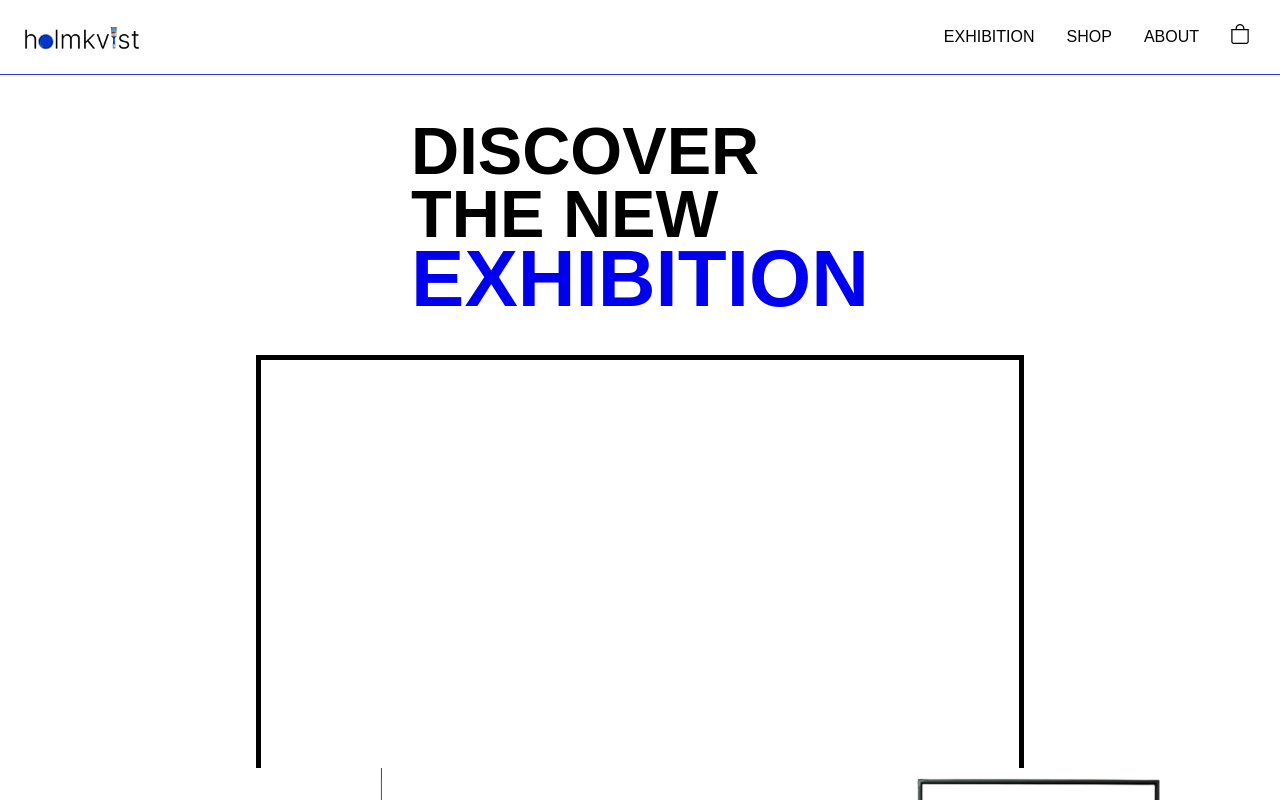
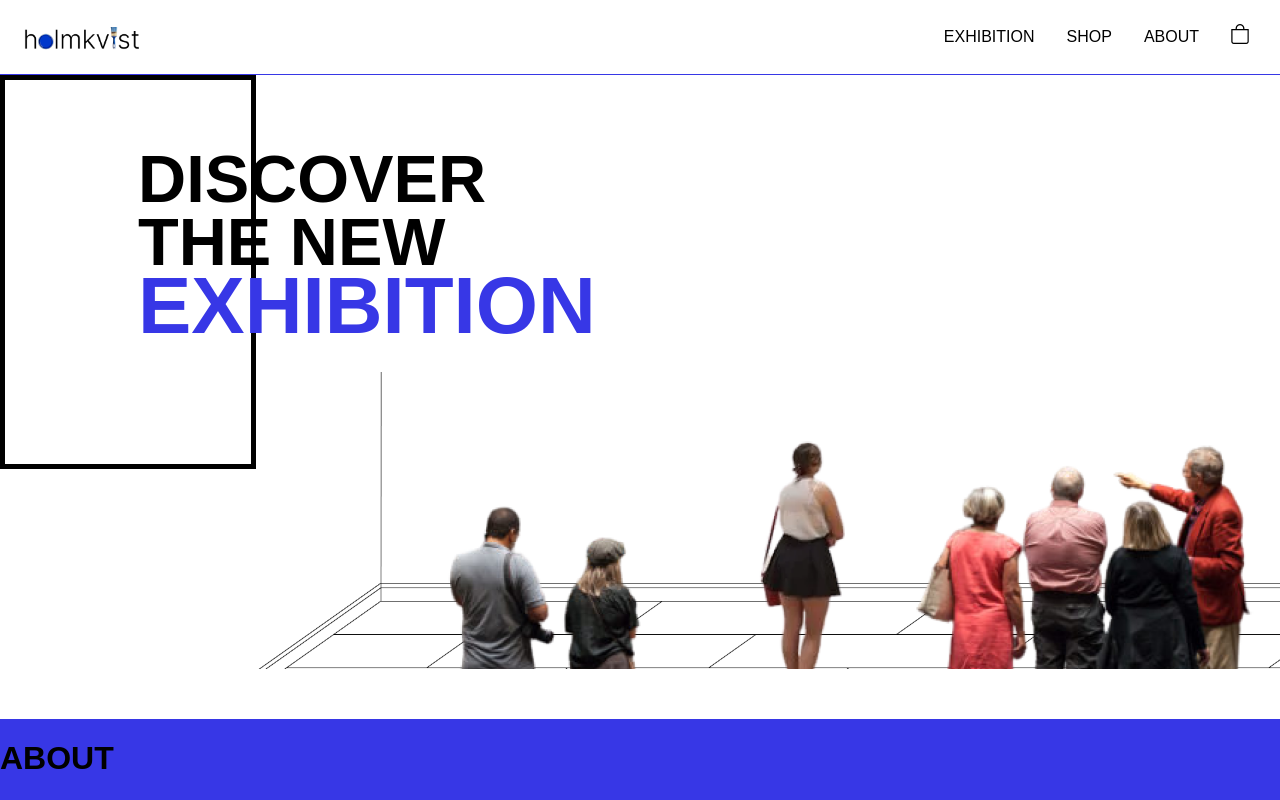
Before and after one commit to Holmkvists/vernissage, a React (Create React App) app: page / in a window 1280 px wide. Shown: the top 800 px of the page. Built offline with nearby package versions, Linux system fonts and the light colour scheme.

Commit message:
more updates

```diff
--- a/src/components/Footer/footer.scss
+++ b/src/components/Footer/footer.scss
@@ -51,6 +51,7 @@ footer:hover {
       ul {
         flex-direction: row;
         gap: 100px;
+        padding: 0.5em 1.5em;
       }
     }
   }
--- a/src/components/Header/header.scss
+++ b/src/components/Header/header.scss
@@ -86,6 +86,8 @@ header:hover {
 @media screen and (min-width: 768px) {
   header {
     nav {
+      height: 100%;
+
       .hamburger {
         display: none;
       }
@@ -97,11 +99,20 @@ header:hover {
 
       ul {
         display: flex;
+        align-items: center;
         position: initial;
         margin-right: 65px;
+        height: 100%;
 
         li {
-          margin: 1em;
+          height: 100%;
+          padding: 1em;
+          display: flex;
+          align-items: center;
+        }
+
+        li:hover {
+          outline: 1px solid $blue;
         }
       }
     }
--- a/src/data/Art.tsx
+++ b/src/data/Art.tsx
@@ -4,11 +4,27 @@ export const art = [
     alternateName: "Normal eyes",
     imgSrc: "/assets/art/pink-eye-color.png",
     alternateImgSrc: "/assets/art/normal-eyes-black.png",
-    description: "Test",
   },
   {
     name: "Undressed",
     imgSrc: "/assets/art/undressed.png",
-    description: "Test2",
+  },
+  {
+    name: "Cocoface",
+    alternateName: "Cocontrast",
+    imgSrc: "/assets/art/cocoface.png",
+    alternateImgSrc: "/assets/art/cocontrast.png",
+  },
+  {
+    name: "Alicia",
+    imgSrc: "/assets/art/alicia.png",
+  },
+  {
+    name: "Chicken Dinner",
+    imgSrc: "/assets/art/chicken-dinner.png",
+  },
+  {
+    name: "Absolut Ingenting",
+    imgSrc: "/assets/art/absolut-ingenting.png",
   },
 ];
--- /dev/null
+++ b/src/data/Shop.tsx
@@ -0,0 +1,9 @@
+export const shop = [
+  {
+    name: "Undressed Tee",
+    imgSrc: "/assets/shop/undressed-tee.png",
+    sizes: ["S", "M", "L", "XL"],
+    price: "$39",
+    material: "cotton",
+  },
+];
--- a/src/pages/ArtSingle/ArtSingle.tsx
+++ b/src/pages/ArtSingle/ArtSingle.tsx
@@ -20,6 +20,10 @@ export const ArtSingle = () => {
   // );
 
   return (
+    <>
+      <a href="/exhibition" className="back-link">
+        <i className="bi bi-arrow-left"></i>
+      </a>
       <div id="art-container">
         <h2>
           {artwork?.name}{" "}
@@ -30,7 +34,10 @@ export const ArtSingle = () => {
         {artwork?.alternateImgSrc != undefined ? (
           <div id="image-slider">
             <div>
-            <img src={artwork?.alternateImgSrc} alt={artwork?.alternateName} />
+              <img
+                src={artwork?.alternateImgSrc}
+                alt={artwork?.alternateName}
+              />
             </div>
             <img src={artwork?.imgSrc} alt={artwork?.name} />
           </div>
@@ -40,5 +47,6 @@ export const ArtSingle = () => {
           </div>
         )}
       </div>
+    </>
   );
 };
--- a/src/pages/ArtSingle/artSingle.scss
+++ b/src/pages/ArtSingle/artSingle.scss
@@ -3,6 +3,21 @@
 @import "../../scss/variables.scss";
 
 // STYLING
+
+.back-link {
+  position: absolute;
+  margin: 100px 2em 0;
+  width: fit-content;
+  color: $black;
+
+  i {
+    font-size: 20pt;
+  }
+}
+
+.back-link:hover {
+  color: $blue;
+}
 
 #art-container {
   width: 80%;
--- a/src/pages/Home/components/About/About.tsx
+++ b/src/pages/Home/components/About/About.tsx
@@ -1,6 +1,7 @@
 export const About = () => {
   return (
     <div className="about-container">
+      <h1>ABOUT</h1>
       <p>
         Lorem ipsum, dolor sit amet consectetur adipisicing elit. Numquam minima
         eos deserunt maiores, nobis, iure corrupti tempore tempora voluptatum
--- a/src/pages/Home/components/Hero/Hero.tsx
+++ b/src/pages/Home/components/Hero/Hero.tsx
@@ -12,9 +12,7 @@ export const Hero = () => {
         </h1>
       </div>
       <div className="hero-frame"></div>
-      <div className="hero-image">
-        {/* <img src="/assets/art/pink-eye-color.png" alt="Test" /> */}
-      </div>
+      <div className="hero-image"></div>
     </div>
   );
 };
--- a/src/pages/Home/components/Hero/hero.scss
+++ b/src/pages/Home/components/Hero/hero.scss
@@ -6,14 +6,9 @@
 
 .hero-container {
   position: relative;
-  // display: flex;
-  // flex-direction: column;
   align-items: center;
-  // max-height: calc(100vh - 75px - 75px);
   overflow: hidden;
-  // border-bottom: 20px solid darkorange;
   padding-bottom: 200px;
-  // position: absolute;
 
   .hero-text {
     margin: 50px auto;
@@ -29,14 +24,16 @@
     }
 
     h1 {
-      color: $blue;
       font-size: 40pt;
       margin: 0;
+
+      a {
+        color: $blue;
+      }
     }
 
     p,
     h1 {
-      // margin: 0.25em;
       margin: 10px;
       line-height: 40pt;
     }
@@ -44,10 +41,6 @@
 
   .hero-frame {
     overflow: hidden;
-  }
-
-  .hero-frame::before {
-    content: "";
     height: 0;
     padding-top: 70%;
     border: 5px solid black;
@@ -56,18 +49,71 @@
     overflow: hidden;
     box-sizing: border-box;
     display: block;
-    // background-image: url(https://images.bonnier.cloud/files/his/production/2019/09/09030543/monalisa-top-cl0c6spp8iifduekmjtzyq.jpg);
     background-size: cover;
     background-position: center;
+    animation-name: image-rotation;
+    animation-duration: 30s;
+    animation-iteration-count: infinite;
   }
+
+  // .hero-frame::before {
+  //   content: "";
+  //   // height: 0;
+  //   // padding-top: 70%;
+  //   // border: 5px solid black;
+  //   // width: 60%;
+  //   // margin: 0 auto;
+  //   // overflow: hidden;
+  //   // box-sizing: border-box;
+  //   // display: block;
+  //   // background-size: cover;
+  //   // background-position: center;
+  //   // animation-name: image-rotation;
+  //   // animation-duration: 30s;
+  //   // animation-iteration-count: infinite;
+  // }
+
+  // HERO ANIMATION
+
+  @keyframes image-rotation {
+    0% {
+      background-image: none;
+    }
+    12% {
+      background-image: url(../../../../../public/assets/art/undressed.png);
+    }
+    25% {
+      background-image: none;
+    }
+    37% {
+      background-image: url(../../../../../public/assets/art/pink-eye-color.png);
+    }
+
+    50% {
+      background-image: none;
+    }
+
+    62% {
+      background-image: url(../../../../../public/assets/art/absolut-ingenting.png);
+    }
+
+    75% {
+      background-image: none;
+    }
+
+    87% {
+      background-image: url(../../../../../public/assets/art/cocontrast.png);
+    }
+  }
+
+  // .hero-frame {
+  //   position: absolute;
+  // }
 
   .hero-image {
     position: absolute;
     bottom: 0;
     right: 0;
-    // height: 100vh;
-    // width: 100%;
-    // margin-top: 200px;
     height: 50%;
     width: 100%;
     background-image: url(../../../../../public/assets/hero/hero-mobile.png);
@@ -86,6 +132,7 @@
 @media screen and (min-width: 890px) {
   .hero-container {
     .hero-text {
+      position: absolute;
       left: 10%;
       top: 3%;
 
@@ -102,8 +149,15 @@
       }
     }
 
+    .hero-frame {
+      width: 20%;
+      padding-top: 30%;
+      margin: 0;
+    }
+
     .hero-image {
       margin-top: 0;
+      z-index: -1;
       background-image: url(../../../../../public/assets/hero/hero-desktop.png);
     }
   }
--- a/src/pages/Shop/Shop.tsx
+++ b/src/pages/Shop/Shop.tsx
@@ -1,3 +1,16 @@
+import { Link } from "react-router-dom";
+import { shop } from "../../data/Shop";
+
 export const Shop = () => {
-  return <></>;
+  return (
+    <div id="exhibitions-container">
+      {shop.map((product) => (
+        <div className="art" key={product.name}>
+          <Link to={"/shop/" + product.name}>
+            <img src={product.imgSrc} alt={product.name} />
+          </Link>
+        </div>
+      ))}
+    </div>
+  );
 };
```
Also changed, not shown: public/assets/hero/hero-desktop.png, 1 other file (tests, documents, lock files or other folders). Lines whose indentation alone changed are shown as unchanged.
